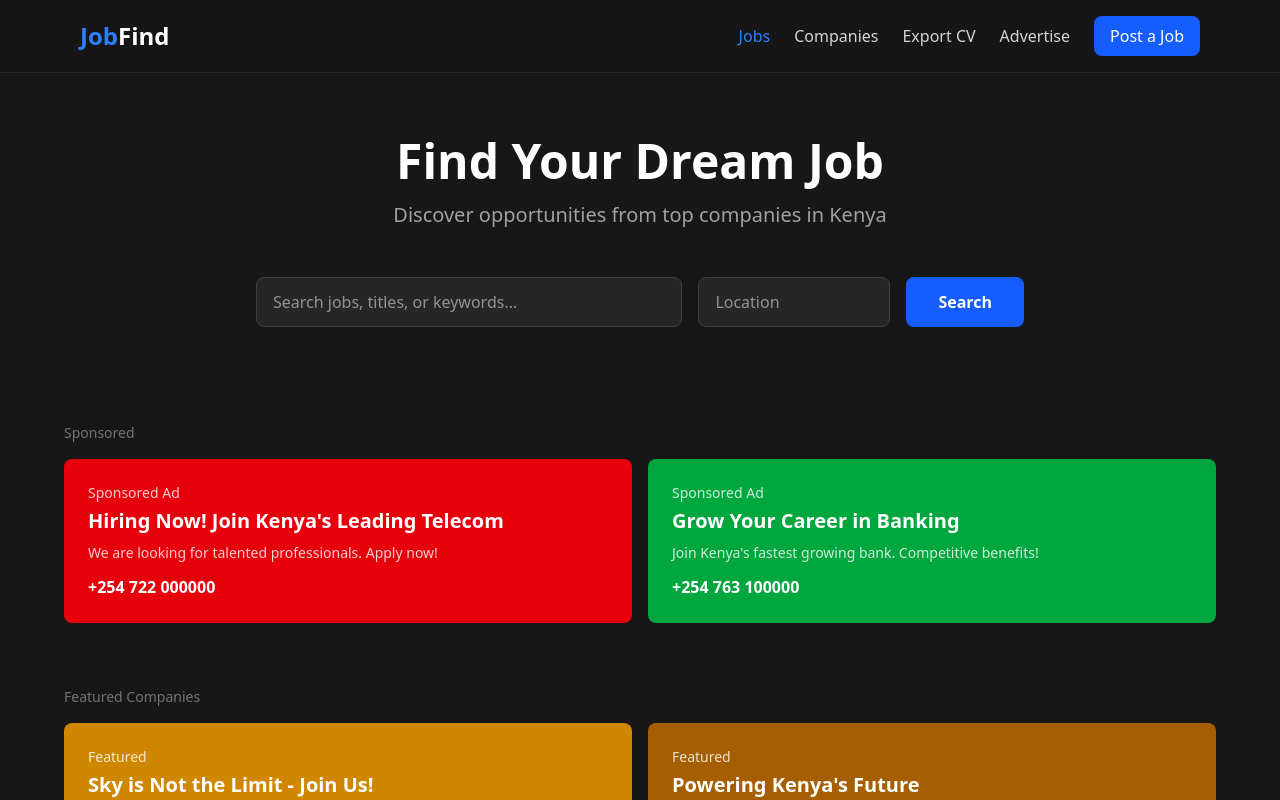
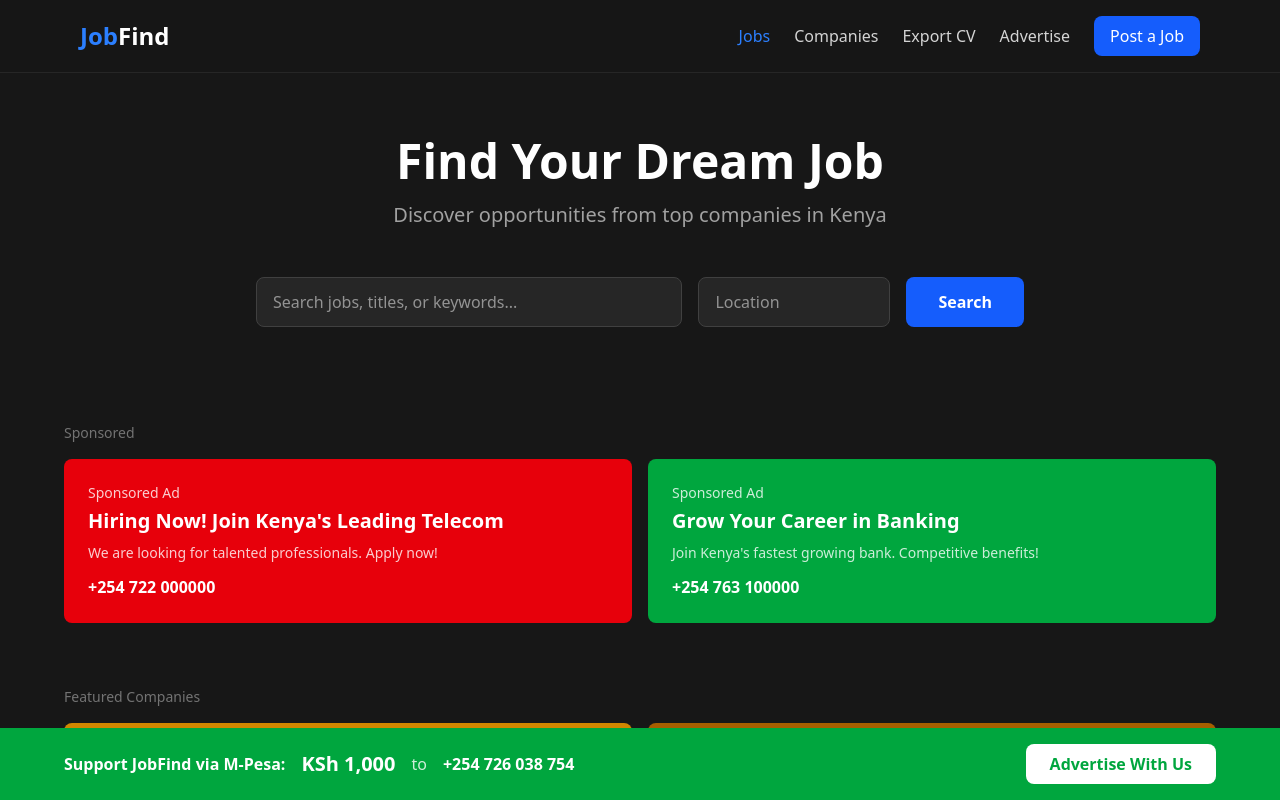
Before and after one commit to techeradorcas-arch/jobfind-kenya, a Next.js app: page / in a window 1280 px wide. Shown: the top 800 px of the page. Built offline with nearby package versions, Linux system fonts and the light colour scheme.

Commit message:
feat(app): add support bar with M‑Pesa donation link
Adds a fixed bottom panel displaying M‑Pesa donation information and an
“Advertise With Us” button. Increases the main content bottom padding to
prevent the panel from covering page content.

```diff
--- a/src/app/page.tsx
+++ b/src/app/page.tsx
@@ -69,7 +69,7 @@ ${cvData.education}`.trim();
   const selectedCompanyData = companies.find(c => c.id === selectedCompany);
 
   return (
-    <main className="min-h-screen bg-neutral-900">
+    <main className="min-h-screen bg-neutral-900 pb-20">
       <header className="sticky top-0 z-50 bg-neutral-900/95 backdrop-blur border-b border-neutral-800">
         <div className="max-w-6xl mx-auto px-4 py-4">
           <div className="flex items-center justify-between">
@@ -326,6 +326,20 @@ ${cvData.education}`.trim();
           <div className="border-t border-neutral-700 mt-8 pt-8 text-center text-neutral-500">© 2026 JobFind. All rights reserved.</div>
         </div>
       </footer>
+
+      <div className="fixed bottom-0 left-0 right-0 bg-green-600 p-4 z-50">
+        <div className="max-w-6xl mx-auto flex flex-col md:flex-row items-center justify-between gap-4">
+          <div className="flex items-center gap-4">
+            <span className="text-white font-semibold">Support JobFind via M-Pesa:</span>
+            <span className="text-white font-bold text-xl">KSh 1,000</span>
+            <span className="text-white/80">to</span>
+            <span className="text-white font-bold">+254 726 038 754</span>
+          </div>
+          <button onClick={() => setActiveTab("advertise")} className="bg-white text-green-600 px-6 py-2 rounded-lg font-semibold hover:bg-gray-100 transition">
+            Advertise With Us
+          </button>
+        </div>
+      </div>
     </main>
   );
 }
```
